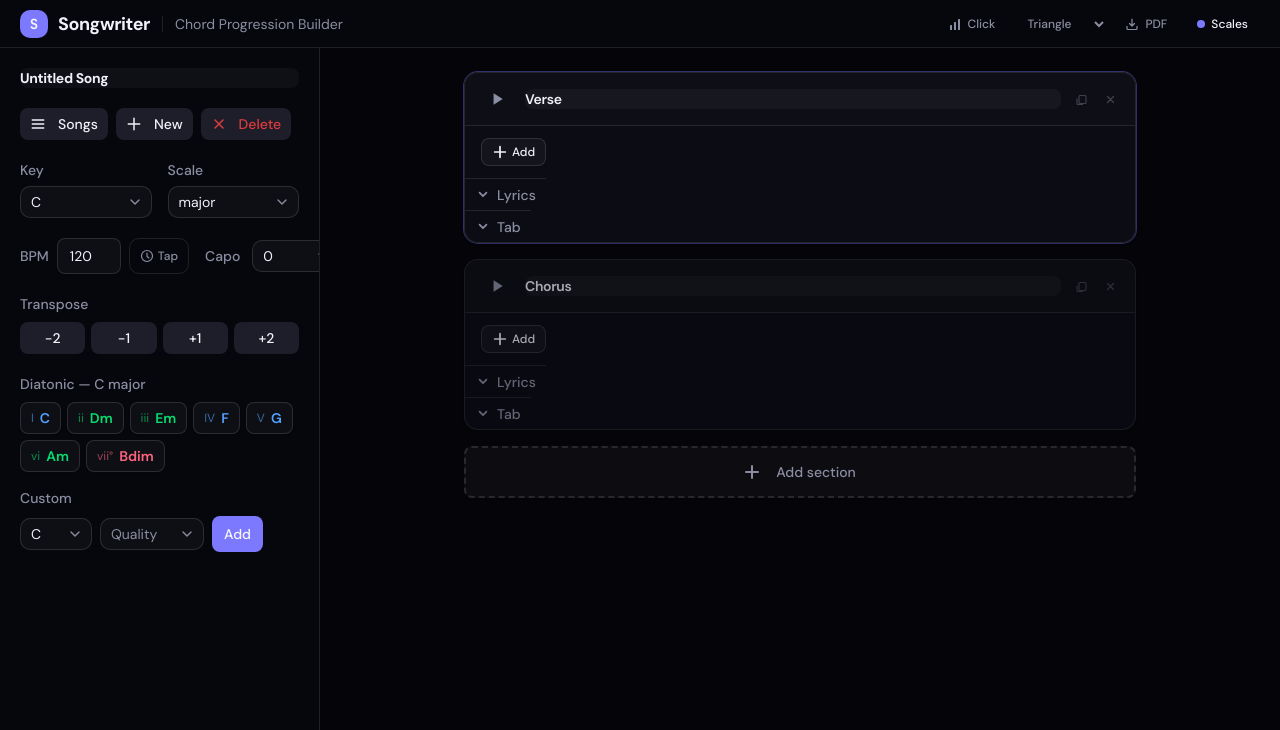
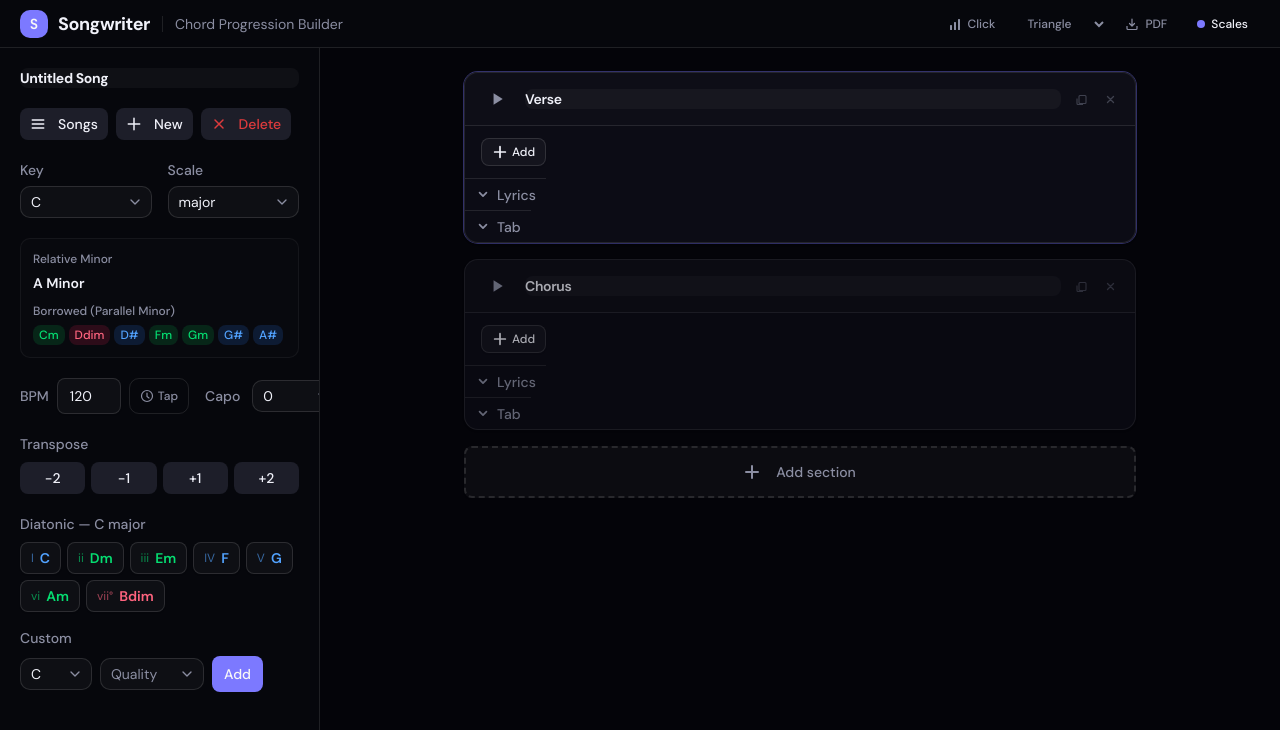
Before and after one commit to KDesp73/songwriter, a Next.js app: page / in a window 1280 px wide. Shown: the top 730 px of the page. Built offline with nearby package versions, Linux system fonts and the light colour scheme.

Commit message:
feat: relative key

```diff
--- a/components/ChordProgressionBuilder.tsx
+++ b/components/ChordProgressionBuilder.tsx
@@ -2,7 +2,7 @@
 
 import { useState, useRef } from "react"
 import { type Section, type ProgressionSlot } from "@/lib/types"
-import { transposeChord, transposeNote } from "@/lib/chords"
+import { transposeChord, transposeNote, getRelativeKey, getModalInterchangeChords, chordBadgeColor, formatChord } from "@/lib/chords"
 import { loadSong } from "@/lib/storage"
 import { usePersistedSong } from "@/hooks/usePersistedSong"
 import { Button } from "@/components/ui/button"
@@ -314,6 +314,39 @@ export default function ChordProgressionBuilder() {
               onScaleChange={setScale}
             />
 
+            {/* Relative key & modal interchange */}
+            {(() => {
+              const relative = getRelativeKey(song.key, song.scale)
+              const borrowed = song.scale === "major" ? getModalInterchangeChords(song.key, song.scale) : []
+              return (
+                <div className="rounded-lg border border-border/50 bg-muted/20 p-3">
+                  <p className="mb-1.5 text-xs font-medium text-muted-foreground">
+                    Relative {song.scale === "major" ? "Minor" : "Major"}
+                  </p>
+                  <p className="text-sm font-semibold">
+                    {relative.root} {relative.scale === "major" ? "Major" : "Minor"}
+                  </p>
+                  {borrowed.length > 0 && (
+                    <>
+                      <p className="mb-1.5 mt-2.5 text-xs font-medium text-muted-foreground">
+                        Borrowed (Parallel Minor)
+                      </p>
+                      <div className="flex flex-wrap gap-1">
+                        {borrowed.map((c, i) => (
+                          <span
+                            key={i}
+                            className={`rounded-md px-1.5 py-0.5 text-xs font-medium ${chordBadgeColor(c.quality)}`}
+                          >
+                            {formatChord(c.root, c.quality)}
+                          </span>
+                        ))}
+                      </div>
+                    </>
+                  )}
+                </div>
+              )
+            })()}
+
             {/* BPM & Capo */}
             <div className="flex gap-4">
               <div className="flex flex-1 items-center gap-2">
--- a/lib/chords.ts
+++ b/lib/chords.ts
@@ -213,3 +213,19 @@ export function capoInfo(chord: { root: string; quality: string }, capoFret: num
     actual: formatChord(actual.root, actual.quality),
   }
 }
+
+export function getRelativeKey(root: string, scale: "major" | "minor"): { root: string; scale: "major" | "minor" } {
+  if (scale === "major") {
+    return { root: noteName(semitoneOf(root) - 3), scale: "minor" }
+  }
+  return { root: noteName(semitoneOf(root) + 3), scale: "major" }
+}
+
+export function getModalInterchangeChords(root: string, scale: "major" | "minor"): DiatonicChord[] {
+  if (scale === "minor") return []
+  const parallelMinor = getDiatonicChords(root, "minor")
+  const diatonic = getDiatonicChords(root, "major")
+  return parallelMinor.filter(
+    (pc) => !diatonic.some((dc) => dc.root === pc.root && dc.quality === pc.quality),
+  )
+}
```
